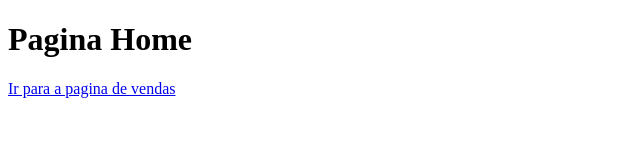
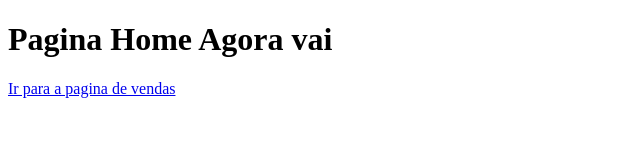
Before and after one commit to MHPontes/aulagitteste2, a plain HTML site: page index.html in a window 1280 px wide. Shown: the whole page, without its empty margins (0-640 px from the left). Drawn offline with Linux system fonts and the light colour scheme.

Commit message:
Alterado

```diff
--- a/index.html
+++ b/index.html
@@ -7,7 +7,7 @@
     <title>Document</title>
 </head>
 <body>
-    <h1>Pagina Home</h1>
+    <h1>Pagina Home Agora vai</h1>
     <a href="vendas.html" class="">Ir para a pagina de vendas</a>
 </body>
 </html>
```
